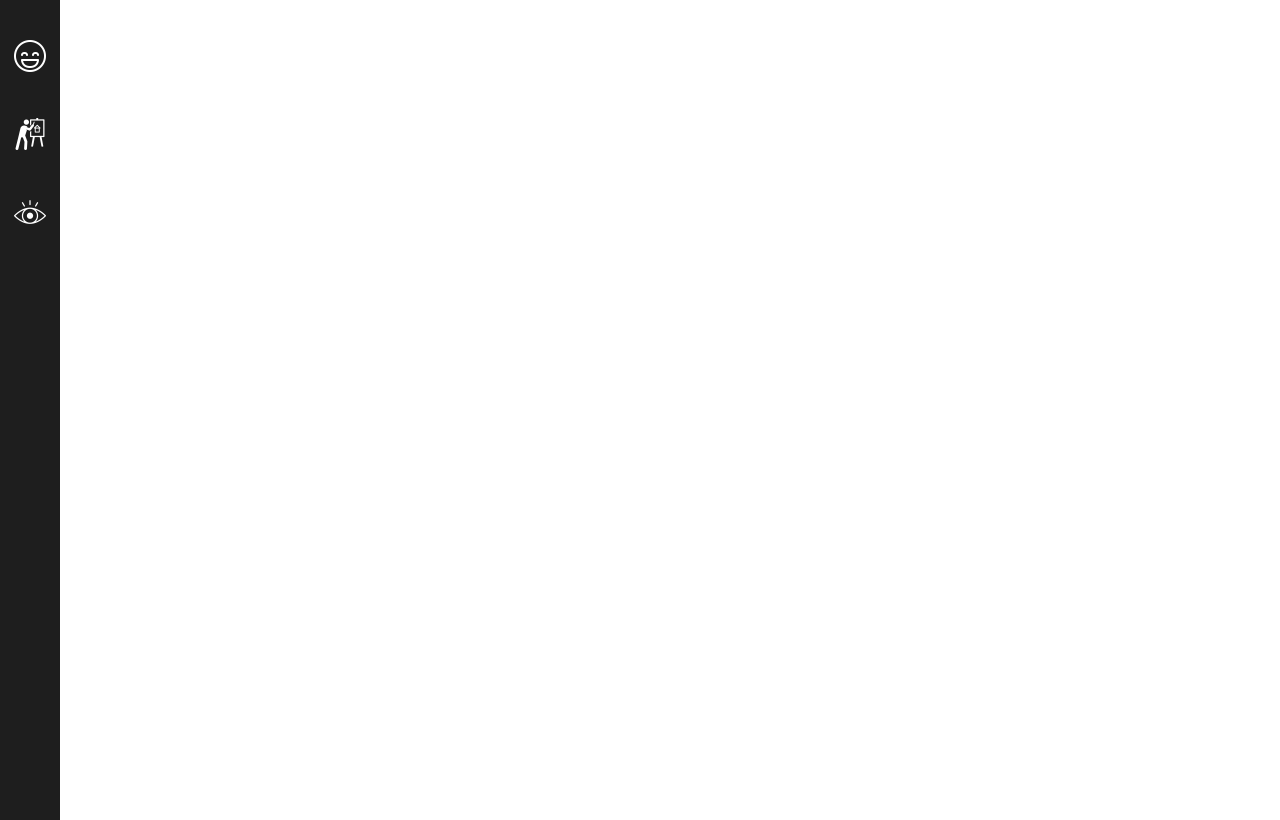
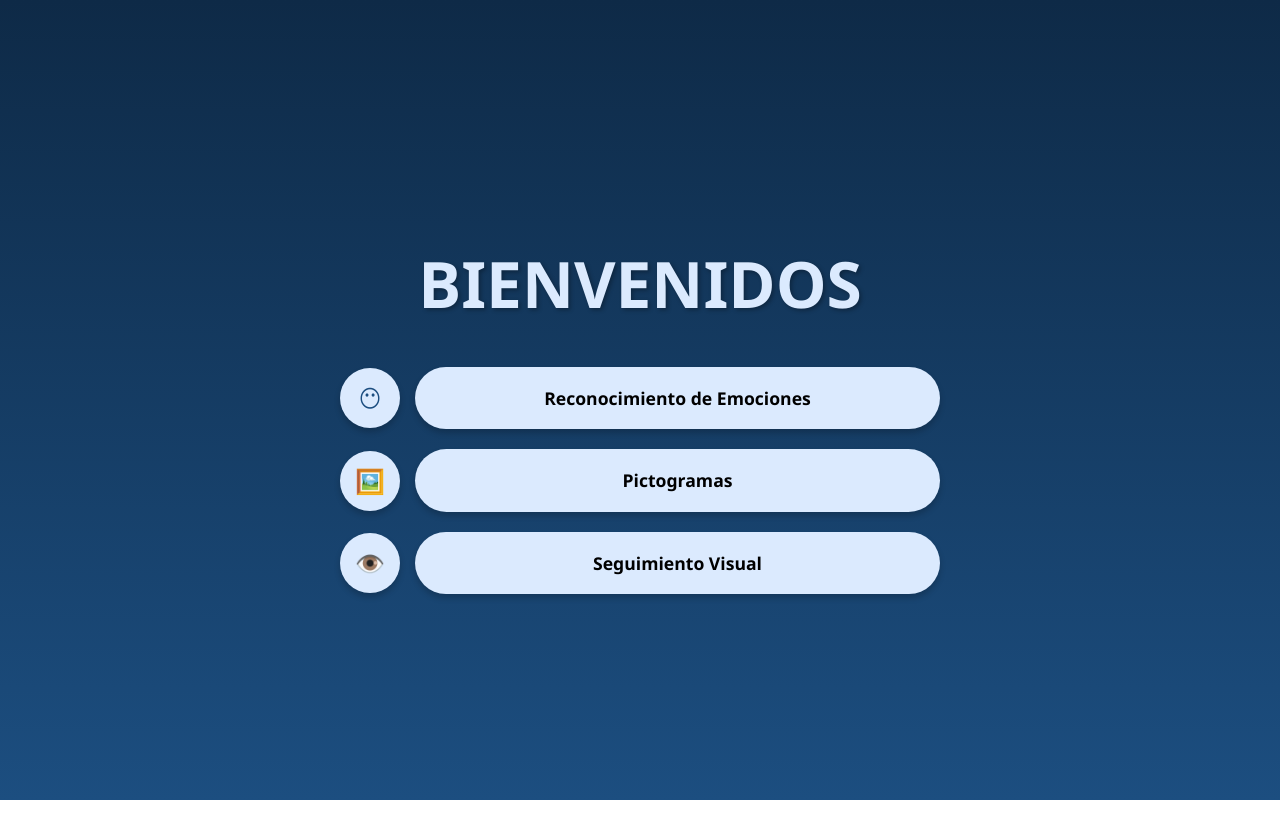
Before and after one commit to Federico-Audizio/ProyectoFinal, a React (Vite) app: page / in a window 1280 px wide. Built offline with nearby package versions, Linux system fonts and the light colour scheme.

Commit message:
Home nuevo

```diff
--- a/src/App.tsx
+++ b/src/App.tsx
@@ -4,12 +4,16 @@ import Layout from "./components/Layout";
 import CameraPage from "./pages/CameraPage";
 import PictogramPage from "./pages/PictogramPage";
 import EyeTrackingPage from './pages/EyeTrackingPage';
+import Home from "./pages/Home";
+//import { Home } from "lucide-react";
 
 
 function App() {
   return (
     <BrowserRouter>
       <Routes>
+
+        <Route path="/" element={<Home />} />
         {/* Layout = envoltorio con sidebar, se mantiene siempre */}
         <Route path="/" element={<Layout />}>
           {/* Estas son las pantallas que se cargan en <Outlet /> */}
--- a/src/components/Sidebar.css
+++ b/src/components/Sidebar.css
@@ -7,6 +7,7 @@
   flex-direction: column;      /* íconos uno debajo del otro */
   align-items: center;         /* centrados en el eje X */
   padding-top: 20px;
+  min-width: 60px;
 }
 
 .icon {
--- a/src/pages/EyeTrackingPage.tsx
+++ b/src/pages/EyeTrackingPage.tsx
@@ -219,6 +219,9 @@ const EyeTrackingPage: React.FC = () => {
             if (lastHoveredRef.current !== id) {
               lastHoveredRef.current = id;
 
+              // ⭐ Activa animación de borde 3s
+              setHoveredId(id);
+
               if (timerRef.current) clearTimeout(timerRef.current);
 
               // COINCIDE CON CSS: 3000ms = 3 segundos
--- /dev/null
+++ b/src/pages/Home.css
@@ -0,0 +1,96 @@
+/* Home.css */
+
+/* Contenedor principal: Fondo azul degradado y centrado total */
+.home-container {
+  background: linear-gradient(180deg, #0e2a47 0%, #1c4e80 100%);
+  min-height: 100vh;
+  width: 100%;
+  display: flex;
+  flex-direction: column;
+  align-items: center;
+  justify-content: center;
+  font-family: 'Segoe UI', Tahoma, Geneva, Verdana, sans-serif;
+  padding: 20px;
+  box-sizing: border-box;
+}
+
+/* Título BIENVENIDOS */
+.home-title {
+  color: #dbeafe; /* Blanco azulado */
+  font-size: 4rem; /* Tamaño grande */
+  font-weight: 900; /* Muy negrita */
+  text-transform: uppercase;
+  margin-bottom: 3rem; /* Espacio antes de los botones */
+  text-shadow: 2px 2px 4px rgba(0, 0, 0, 0.3);
+  font-stretch: condensed; /* Intenta condensar la letra si la fuente lo permite */
+  text-align: center;
+}
+
+/* Contenedor de la lista de opciones */
+.menu-list {
+  display: flex;
+  flex-direction: column;
+  gap: 20px; /* Espacio entre cada fila de botones */
+  width: 100%;
+  max-width: 600px; /* Ancho máximo para que no se estiren demasiado */
+}
+
+/* Fila individual: Icono + Botón */
+.menu-item {
+  display: flex;
+  align-items: center;
+  gap: 15px; /* Espacio entre el círculo y el botón */
+}
+
+/* El círculo pequeño para el icono */
+.icon-circle {
+  width: 60px;
+  height: 60px;
+  background-color: #dbeafe; /* Mismo color azul claro */
+  border-radius: 50%; /* Círculo perfecto */
+  display: flex;
+  align-items: center;
+  justify-content: center;
+  box-shadow: 0 4px 6px rgba(0, 0, 0, 0.2);
+  flex-shrink: 0; /* Evita que el círculo se aplaste */
+  font-size: 1.5rem; /* Tamaño del icono dentro */
+  color: #1c4e80;
+}
+
+/* El botón grande rectangular (Píldora) */
+.nav-button {
+  background-color: #dbeafe;
+  color: #000;
+  flex-grow: 1; /* Ocupa el resto del espacio */
+  padding: 18px 20px;
+  border-radius: 50px; /* Bordes muy redondeados */
+  text-decoration: none; /* Quitar subrayado del Link */
+  font-weight: 600;
+  font-size: 1.1rem;
+  text-align: center;
+  box-shadow: 0 4px 6px rgba(0, 0, 0, 0.2);
+  transition: transform 0.2s, background-color 0.2s;
+  border: none;
+  cursor: pointer;
+}
+
+/* Efecto Hover (cuando pasas el mouse) */
+.nav-button:hover, .icon-circle:hover {
+  background-color: #ffffff;
+  transform: scale(1.02);
+}
+
+/* Responsive: Para celulares pequeños */
+@media (max-width: 600px) {
+  .home-title {
+    font-size: 2.5rem;
+  }
+  .icon-circle {
+    width: 50px;
+    height: 50px;
+  }
+  .nav-button {
+    font-size: 0.9rem;
+    padding: 15px;
+  }
+}
--- a/src/pages/Home.jsx
+++ b/src/pages/Home.jsx
@@ -1,28 +1,50 @@
 import React from "react";
-import CameraCapture from "../components/CameraCapture";
+import { Link } from "react-router-dom"; // Importamos Link para la navegación
+import "./Home.css"; // Importamos los estilos que creamos arriba
 
 const Home = () => {
   return (
-    <div style={{ backgroundColor: "white", minHeight: "100vh" }}>
-      {/* Cabecera gris */}
-      <header
-        style={{
-          backgroundColor: "#2e2e2e",
-          color: "white",
-          padding: "15px",
-          fontSize: "1.5rem",
-          fontWeight: "bold",
-          textAlign: "center",
-          width: "100%",
-        }}
-      >
-        Apoyo Comunicacional
-      </header>
+    <div className="home-container">
+      {/* Título Principal */}
+      <h1 className="home-title">BIENVENIDOS</h1>
 
-      {/* Contenido */}
-      <main style={{ padding: "20px" }}>
-        <CameraCapture />
-      </main>
+      {/* Menú de Opciones */}
+      <div className="menu-list">
+
+        {/* Opción 1: Reconocimiento de Emociones */}
+        <div className="menu-item">
+          <div className="icon-circle">
+            {/* AQUÍ VA TU ICONO 1. Puedes usar una etiqueta <img> o un icono de librería */}
+            <span>😶</span>
+          </div>
+          <Link to="/camera" className="nav-button">
+            Reconocimiento de Emociones
+          </Link>
+        </div>
+
+        {/* Opción 2: Pictogramas */}
+        <div className="menu-item">
+          <div className="icon-circle">
+             {/* AQUÍ VA TU ICONO 2 */}
+            <span>🖼️</span>
+          </div>
+          <Link to="/pictograms" className="nav-button">
+            Pictogramas
+          </Link>
+        </div>
+
+        {/* Opción 3: Seguimiento Visual */}
+        <div className="menu-item">
+          <div className="icon-circle">
+             {/* AQUÍ VA TU ICONO 3 */}
+            <span>👁️</span>
+          </div>
+          <Link to="/eyetracking" className="nav-button">
+            Seguimiento Visual
+          </Link>
+        </div>
+
+      </div>
     </div>
   );
 };
```
